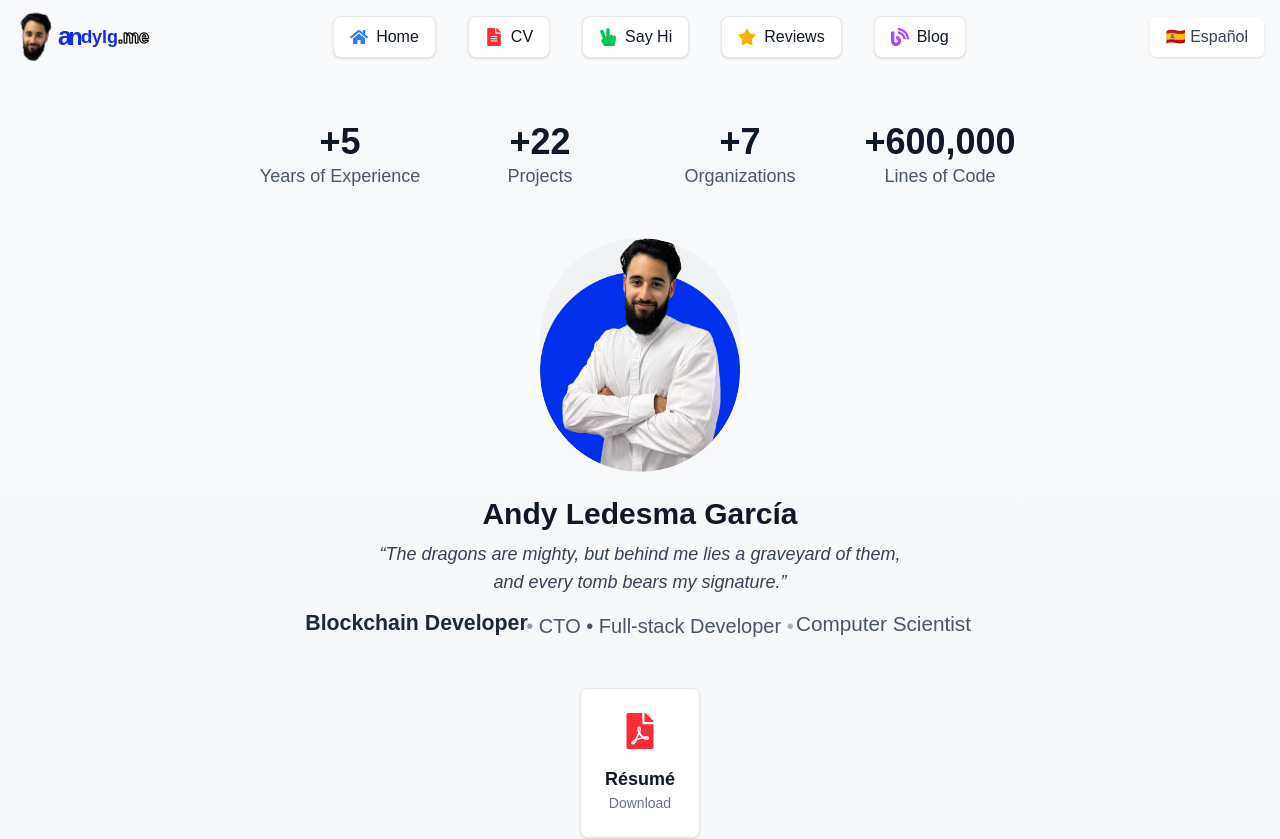
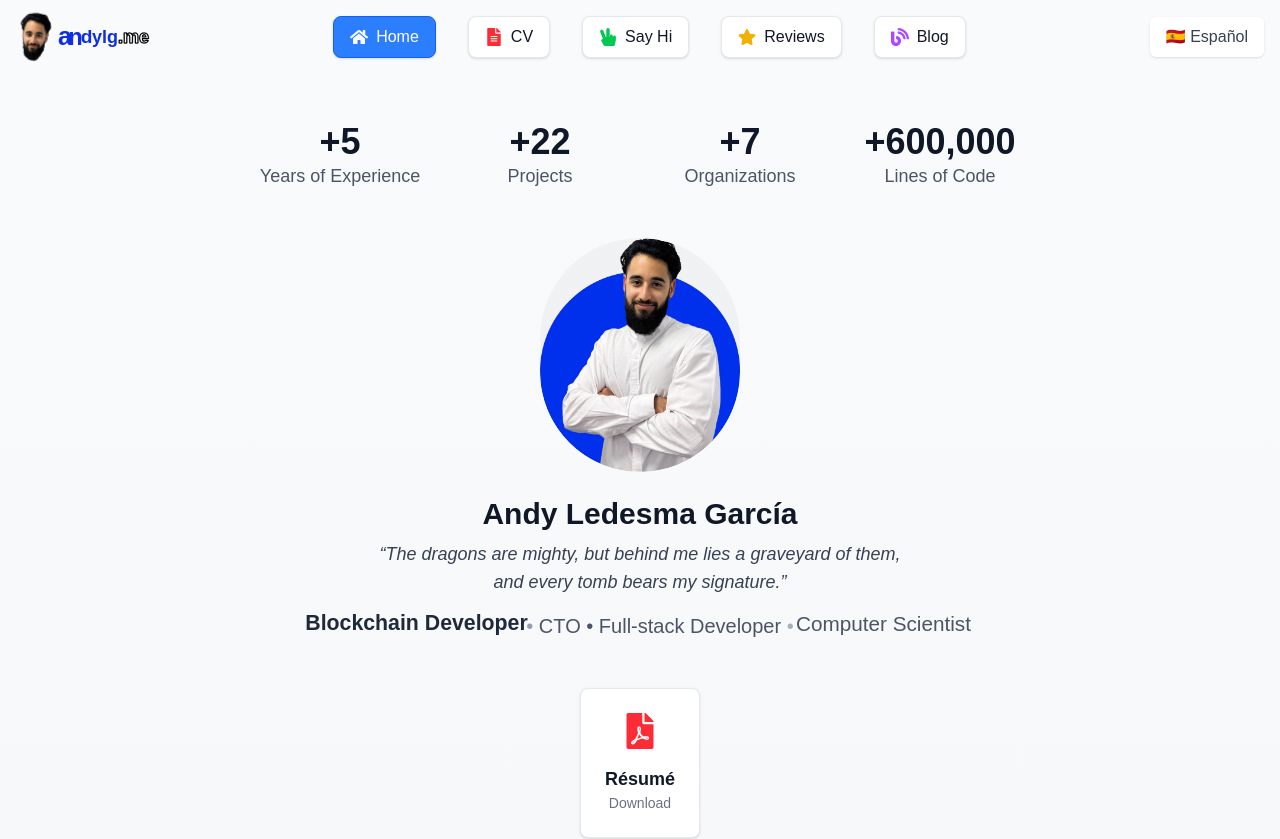
Before and after one commit to MakeMake23/MakeMake23.github.io, a Next.js app: page /en in a window 1280 px wide. Shown: the top 839 px of the page. Built offline with nearby package versions, Linux system fonts and the light colour scheme.

Commit message:
feat(header): show a nav button as active if the current page is the one it leads to

```diff
--- a/src/components/Header.tsx
+++ b/src/components/Header.tsx
@@ -5,16 +5,13 @@ import { Locale, getDictionary } from "@/dictionaries";
 import Link from "next/link";
 import BrandName from "./BrandName";
 import { useEffect, useState } from "react";
-import {
-  FaFileAlt,
-  FaHandPeace,
-  FaStar,
-  FaBlog,
-  FaHome,
-  FaBars,
-  FaTimes,
-} from "react-icons/fa";
+import { FaBars, FaTimes } from "react-icons/fa";
 import { motion } from "framer-motion";
+import HomeNavLink from "./header/HomeNavLink";
+import CvNavLink from "./header/CvNavLink";
+import ContactNavLink from "./header/ContactNavLink";
+import ReviewNavLink from "./header/ReviewNavLink";
+import BlogNavLink from "./header/BlogNavLink";
 
 interface HeaderProps {
   currentLocale: Locale;
@@ -34,71 +31,17 @@ const Header = ({ currentLocale }: HeaderProps) => {
 
   const navLinks = dict && (
     <>
-      <Link href="/" onClick={() => setIsMenuOpen(false)}>
-        <motion.div
-          className="flex items-center gap-2 bg-white dark:bg-gray-800 border border-gray-200 dark:border-gray-700 rounded-lg shadow-sm hover:shadow-lg transition-all duration-300 px-4 py-2 transform hover:-translate-y-1"
-          whileHover={{ scale: 1.02 }}
-          whileTap={{ scale: 0.98 }}
-        >
-          <FaHome className="text-lg text-blue-500" />
-          <span className="font-medium text-gray-900 dark:text-white">
-            {dict.navigation.home}
-          </span>
-        </motion.div>
-      </Link>
-      <Link
-        href="/cv"
-        target="_blank"
-        rel="noopener noreferrer"
+      <HomeNavLink onClick={() => setIsMenuOpen(false)} lang={currentLocale} />
+      <CvNavLink onClick={() => setIsMenuOpen(false)} lang={currentLocale} />
+      <ContactNavLink
         onClick={() => setIsMenuOpen(false)}
-      >
-        <motion.div
-          className="flex items-center gap-2 bg-white dark:bg-gray-800 border border-gray-200 dark:border-gray-700 rounded-lg shadow-sm hover:shadow-lg transition-all duration-300 px-4 py-2 transform hover:-translate-y-1"
-          whileHover={{ scale: 1.02 }}
-          whileTap={{ scale: 0.98 }}
-        >
-          <FaFileAlt className="text-lg text-red-500" />
-          <span className="font-medium text-gray-900 dark:text-white">
-            {dict.navigation.cv}
-          </span>
-        </motion.div>
-      </Link>
-      <Link href="/#links" onClick={() => setIsMenuOpen(false)}>
-        <motion.div
-          className="flex items-center gap-2 bg-white dark:bg-gray-800 border border-gray-200 dark:border-gray-700 rounded-lg shadow-sm hover:shadow-lg transition-all duration-300 px-4 py-2 transform hover:-translate-y-1"
-          whileHover={{ scale: 1.02 }}
-          whileTap={{ scale: 0.98 }}
-        >
-          <FaHandPeace className="text-lg text-green-500" />
-          <span className="font-medium text-gray-900 dark:text-white">
-            {dict.navigation.say_hi}
-          </span>
-        </motion.div>
-      </Link>
-      <Link href="/review/5" onClick={() => setIsMenuOpen(false)}>
-        <motion.div
-          className="flex items-center gap-2 bg-white dark:bg-gray-800 border border-gray-200 dark:border-gray-700 rounded-lg shadow-sm hover:shadow-lg transition-all duration-300 px-4 py-2 transform hover:-translate-y-1"
-          whileHover={{ scale: 1.02 }}
-          whileTap={{ scale: 0.98 }}
-        >
-          <FaStar className="text-lg text-yellow-500" />
-          <span className="font-medium text-gray-900 dark:text-white">
-            {dict.navigation.reviews}
-          </span>
-        </motion.div>
-      </Link>
-      <Link href="/blog" onClick={() => setIsMenuOpen(false)}>
-        <motion.div
-          className="flex items-center gap-2 bg-white dark:bg-gray-800 border border-gray-200 dark:border-gray-700 rounded-lg shadow-sm hover:shadow-lg transition-all duration-300 px-4 py-2 transform hover:-translate-y-1"
-          whileHover={{ scale: 1.02 }}
-          whileTap={{ scale: 0.98 }}
-        >
-          <FaBlog className="text-lg text-purple-500" />
-          <span className="font-medium text-gray-900 dark:text-white">
-            {dict.navigation.blog}
-          </span>
-        </motion.div>
-      </Link>
+        lang={currentLocale}
+      />
+      <ReviewNavLink
+        onClick={() => setIsMenuOpen(false)}
+        lang={currentLocale}
+      />
+      <BlogNavLink onClick={() => setIsMenuOpen(false)} lang={currentLocale} />
     </>
   );
 
--- /dev/null
+++ b/src/components/header/BlogNavLink.tsx
@@ -0,0 +1,37 @@
+"use client";
+
+import { getDictionary, Locale } from "@/dictionaries";
+import Link from "next/link";
+import { usePathname } from "next/navigation";
+import { MouseEventHandler } from "react";
+import { FaBlog } from "react-icons/fa";
+import NavLinkText from "./NavLinkText";
+import NavLinkMotionDiv from "./NavLinkMotionDiv";
+
+interface Props {
+  onClick?: MouseEventHandler<HTMLAnchorElement>;
+  lang: Locale;
+}
+
+export default function BlogNavLink({ onClick, lang }: Props) {
+  const pathname = usePathname();
+  const isBlog = pathname.startsWith(`/${lang}/blog`);
+  const dict = getDictionary(lang);
+
+  return (
+    <Link href="/blog" onClick={onClick}>
+      <NavLinkMotionDiv
+        bgClassName={
+          isBlog
+            ? "bg-purple-500 dark:bg-purple-600 border-purple-600 dark:border-purple-700"
+            : "bg-white dark:bg-gray-800 border-gray-200 dark:border-gray-700"
+        }
+      >
+        <FaBlog
+          className={`text-lg ${isBlog ? "text-white" : "text-purple-500"}`}
+        />
+        <NavLinkText hasCustomBgColor={isBlog} value={dict.navigation.blog} />
+      </NavLinkMotionDiv>
+    </Link>
+  );
+}
--- /dev/null
+++ b/src/components/header/ContactNavLink.tsx
@@ -0,0 +1,40 @@
+"use client";
+
+import { getDictionary, Locale } from "@/dictionaries";
+import Link from "next/link";
+import { usePathname } from "next/navigation";
+import { MouseEventHandler } from "react";
+import { FaHandPeace } from "react-icons/fa";
+import NavLinkText from "./NavLinkText";
+import NavLinkMotionDiv from "./NavLinkMotionDiv";
+
+interface Props {
+  onClick?: MouseEventHandler<HTMLAnchorElement>;
+  lang: Locale;
+}
+
+export default function ContactNavLink({ onClick, lang }: Props) {
+  const pathname = usePathname();
+  const isContact = pathname.includes("#links");
+  const dict = getDictionary(lang);
+
+  return (
+    <Link href="/#links" onClick={onClick}>
+      <NavLinkMotionDiv
+        bgClassName={
+          isContact
+            ? "bg-green-500 dark:bg-green-600 border-green-600 dark:border-green-700"
+            : "bg-white dark:bg-gray-800 border-gray-200 dark:border-gray-700"
+        }
+      >
+        <FaHandPeace
+          className={`text-lg ${isContact ? "text-white" : "text-green-500"}`}
+        />
+        <NavLinkText
+          hasCustomBgColor={isContact}
+          value={dict.navigation.say_hi}
+        />
+      </NavLinkMotionDiv>
+    </Link>
+  );
+}
--- /dev/null
+++ b/src/components/header/CvNavLink.tsx
@@ -0,0 +1,30 @@
+"use client";
+
+import { getDictionary, Locale } from "@/dictionaries";
+import Link from "next/link";
+import { MouseEventHandler } from "react";
+import { FaFileAlt } from "react-icons/fa";
+import NavLinkText from "./NavLinkText";
+import NavLinkMotionDiv from "./NavLinkMotionDiv";
+
+interface Props {
+  onClick?: MouseEventHandler<HTMLAnchorElement>;
+  lang: Locale;
+}
+
+export default function CvNavLink({ onClick, lang }: Props) {
+  const dict = getDictionary(lang);
+  return (
+    <Link
+      href="/cv"
+      target="_blank"
+      rel="noopener noreferrer"
+      onClick={onClick}
+    >
+      <NavLinkMotionDiv bgClassName="bg-white dark:bg-gray-800 border border-gray-200 dark:border-gray-700">
+        <FaFileAlt className="text-lg text-red-500" />
+        <NavLinkText hasCustomBgColor={false} value={dict.navigation.cv} />
+      </NavLinkMotionDiv>
+    </Link>
+  );
+}
--- /dev/null
+++ b/src/components/header/HomeNavLink.tsx
@@ -0,0 +1,37 @@
+"use client";
+
+import { getDictionary, Locale } from "@/dictionaries";
+import Link from "next/link";
+import { usePathname } from "next/navigation";
+import { MouseEventHandler } from "react";
+import { FaHome } from "react-icons/fa";
+import NavLinkText from "./NavLinkText";
+import NavLinkMotionDiv from "./NavLinkMotionDiv";
+
+interface Props {
+  onClick?: MouseEventHandler<HTMLAnchorElement>;
+  lang: Locale;
+}
+
+export default function HomeNavLink({ onClick, lang }: Props) {
+  const pathname = usePathname();
+  const dict = getDictionary(lang);
+  const isHome = pathname === "/" || pathname === `/${lang}`;
+
+  return (
+    <Link href="/" onClick={onClick}>
+      <NavLinkMotionDiv
+        bgClassName={
+          isHome
+            ? "bg-blue-500 dark:bg-blue-600 border-blue-600 dark:border-blue-700"
+            : "bg-white dark:bg-gray-800 border-gray-200 dark:border-gray-700"
+        }
+      >
+        <FaHome
+          className={`text-lg ${isHome ? "text-white" : "text-blue-500"}`}
+        />
+        <NavLinkText hasCustomBgColor={isHome} value={dict.navigation.home} />
+      </NavLinkMotionDiv>
+    </Link>
+  );
+}
--- /dev/null
+++ b/src/components/header/NavLinkMotionDiv.tsx
@@ -0,0 +1,21 @@
+"use client";
+
+import { motion } from "framer-motion";
+import { ReactNode } from "react";
+
+interface Props {
+  children: ReactNode;
+  bgClassName: string;
+}
+
+export default function NavLinkMotionDiv({ children, bgClassName }: Props) {
+  return (
+    <motion.div
+      className={`flex items-center gap-2 border rounded-lg shadow-sm hover:shadow-lg transition-all duration-300 px-4 py-2 transform hover:-translate-y-1 ${bgClassName}`}
+      whileHover={{ scale: 1.02 }}
+      whileTap={{ scale: 0.98 }}
+    >
+      {children}
+    </motion.div>
+  );
+}
--- /dev/null
+++ b/src/components/header/NavLinkText.tsx
@@ -0,0 +1,16 @@
+interface Props {
+  hasCustomBgColor: boolean;
+  value: string;
+}
+
+export default function NavLinkText({ hasCustomBgColor, value }: Props) {
+  return (
+    <span
+      className={`font-medium ${
+        hasCustomBgColor ? "text-white" : "text-gray-900 dark:text-white"
+      }`}
+    >
+      {value}
+    </span>
+  );
+}
--- /dev/null
+++ b/src/components/header/ReviewNavLink.tsx
@@ -0,0 +1,40 @@
+"use client";
+
+import { getDictionary, Locale } from "@/dictionaries";
+import Link from "next/link";
+import { usePathname } from "next/navigation";
+import { MouseEventHandler } from "react";
+import { FaStar } from "react-icons/fa";
+import NavLinkMotionDiv from "./NavLinkMotionDiv";
+import NavLinkText from "./NavLinkText";
+
+interface Props {
+  onClick?: MouseEventHandler<HTMLAnchorElement>;
+  lang: Locale;
+}
+
+export default function ReviewNavLink({ onClick, lang }: Props) {
+  const pathname = usePathname();
+  const isReview = pathname.startsWith(`/${lang}/review`);
+  const dict = getDictionary(lang);
+
+  return (
+    <Link href="/review/5" onClick={onClick}>
+      <NavLinkMotionDiv
+        bgClassName={
+          isReview
+            ? "bg-yellow-500 dark:bg-yellow-600 border-yellow-600 dark:border-yellow-700"
+            : "bg-white dark:bg-gray-800 border-gray-200 dark:border-gray-700"
+        }
+      >
+        <FaStar
+          className={`text-lg ${isReview ? "text-white" : "text-yellow-500"}`}
+        />
+        <NavLinkText
+          hasCustomBgColor={isReview}
+          value={dict.navigation.reviews}
+        />
+      </NavLinkMotionDiv>
+    </Link>
+  );
+}
```
